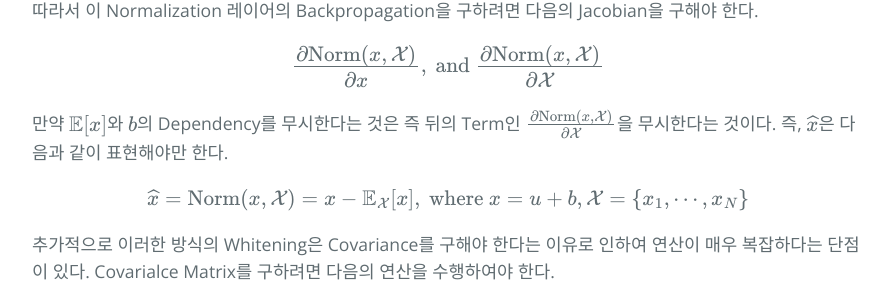
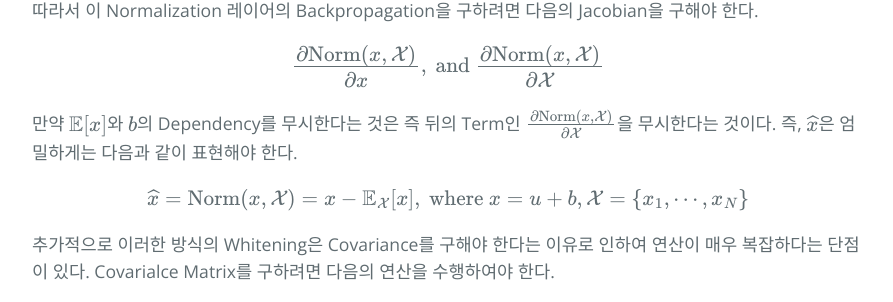
Before and after one commit to hcnoh/hcnoh.github.io, a Jekyll site: the page built from _posts/2018-11-27-batch-normalization.md, in a window 1280 px wide and 900 px high, scrolled down 3763 px. Shown: the part 148-450 px from the top of the window, without its empty margins (192-1085 px from the left). Built offline with Jekyll 4.4.1, drawn with Linux system fonts in a browser that asks for light colours; formulas are drawn with MathJax 3; comment, search, counter and statistics services are not loaded.

Commit message:
Update 2018-11-27-batch-normalization.md

```diff
--- a/_posts/2018-11-27-batch-normalization.md
+++ b/_posts/2018-11-27-batch-normalization.md
@@ -111,7 +111,7 @@ $$ \widehat{x} = \text{Norm}(x, \mathcal{X}) $$
 
 $$ \frac{\partial \text{Norm}(x, \mathcal{X})}{\partial x}, \ \text{and} \ \frac{\partial \text{Norm}(x, \mathcal{X})}{\partial \mathcal{X}} $$
 
-만약 $$\mathbb{E}[x]$$와 $$b$$의 Dependency를 무시한다는 것은 즉 뒤의 Term인 $$\frac{\partial \text{Norm}(x, \mathcal{X})}{\partial \mathcal{X}}$$을 무시한다는 것이다. 즉, $$\widehat{x}$$은 다음과 같이 표현해야만 한다.
+만약 $$\mathbb{E}[x]$$와 $$b$$의 Dependency를 무시한다는 것은 즉 뒤의 Term인 $$\frac{\partial \text{Norm}(x, \mathcal{X})}{\partial \mathcal{X}}$$을 무시한다는 것이다. 즉, $$\widehat{x}$$은 엄밀하게는 다음과 같이 표현해야 한다.
 
 $$\widehat{x} = \text{Norm}(x, \mathcal{X}) = x - \mathbb{E}_{\mathcal{X}}[x], \ \text{where} \ x = u + b, \mathcal{X}=\{x_1,\cdots, x_N\}$$
 
```
